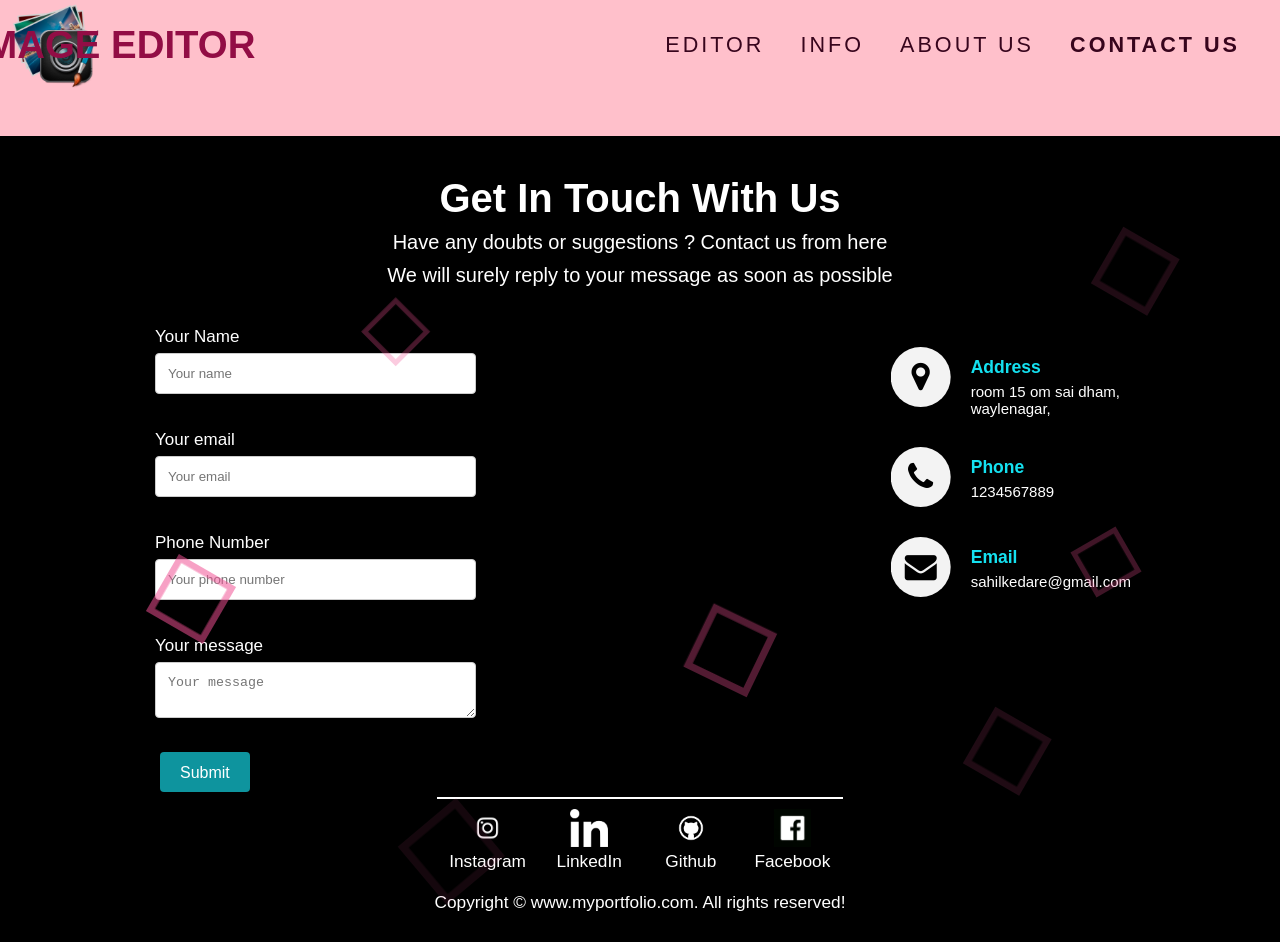
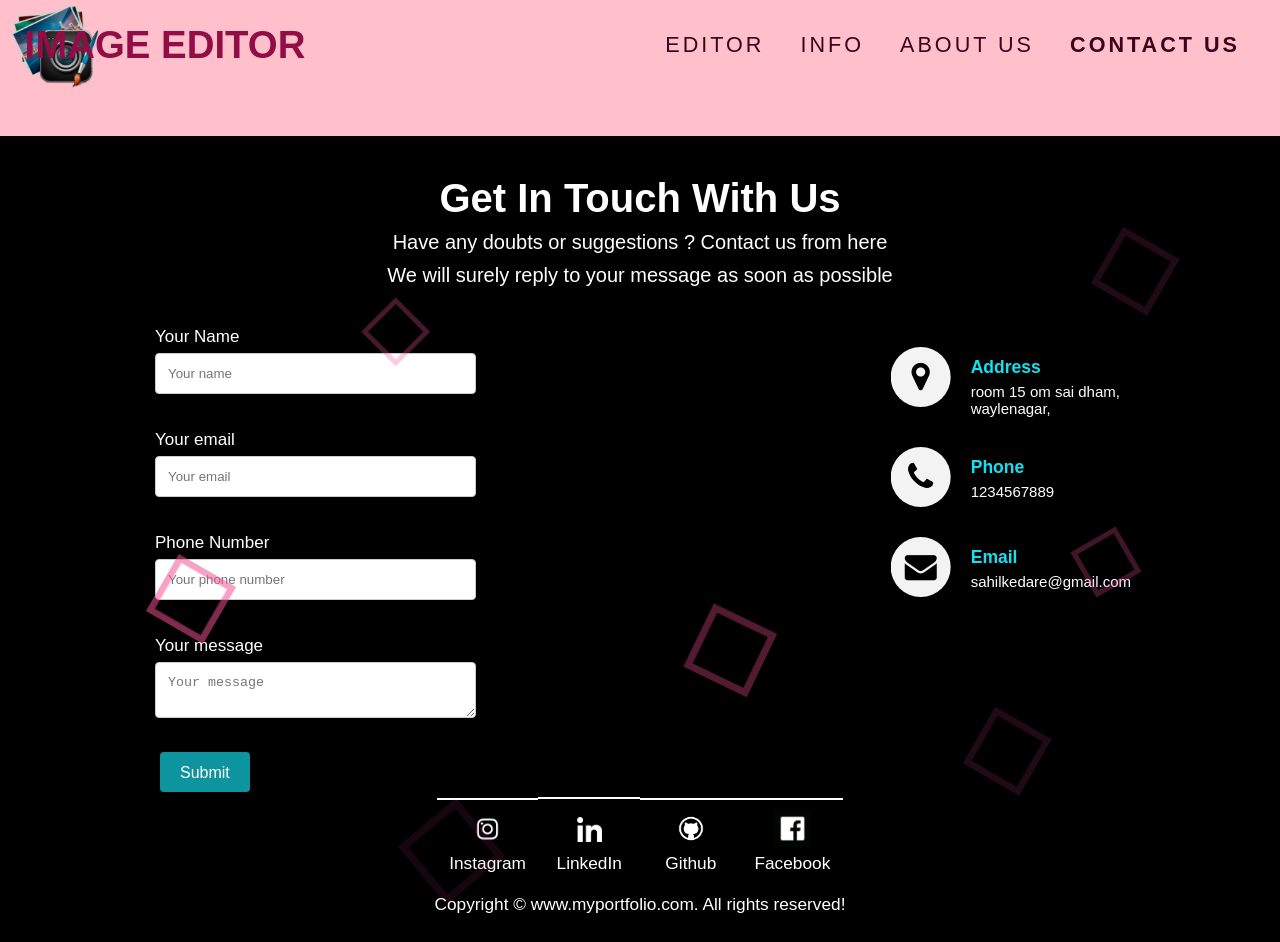
Before and after one commit to atharvapatil123/Image-Editor-Website, a plain HTML site: page contact.html in a window 1280 px wide. Drawn offline with Linux system fonts and the light colour scheme.

Commit message:
Finally, minor changes donegit add --a!

```diff
--- a/contact.css
+++ b/contact.css
@@ -180,6 +180,14 @@ input[type="submit"]{
     width: 37%;
     padding-bottom: 1px;
   }
+  #linkedin{
+      width: 25%;
+      padding-bottom: 7px;
+      margin-top: 18px;
+  }
+  #lin{
+      padding-top: 1px;
+  }
   .contact li{
       width: 8%;
   }
--- a/contact.html
+++ b/contact.html
@@ -9,8 +9,8 @@
      integrity="sha384-wvfXpqpZZVQGK6TAh5PVlGOfQNHSoD2xbE+QkPxCAFlNEevoEH3Sl0sibVcOQVnN" crossorigin="anonymous">
     <link rel="stylesheet" href="main.css">
     <link rel="stylesheet" href="contact.css">
-    <link rel="stylesheet" href="footer.html">
-    <link rel="stylesheet" href="footer.css">
+    <!-- <link rel="stylesheet" href="footer.html"> -->
+    <!-- <link rel="stylesheet" href="footer.css"> -->
 </head>
 <!-- style="background-color: aliceblue;" -->
 <body >
@@ -125,7 +125,7 @@
             </ul>
             <ul class=contact>
                 <li><a href="">Instagram</a></li>
-                <li><a href="">LinkedIn</a></li>
+                <li id="lin"><a  href="">LinkedIn</a></li>
                 <li><a href="">Github</a></li>
                 <li><a href="">Facebook</a></li>
             </ul>
--- a/main.css
+++ b/main.css
@@ -10,13 +10,8 @@ html{
 }
 body{
 	/* background: url(//pub-static.haozhaopian.net/static/web/site/aboutus/images/header47c3419….jpg) no-repeat center;     */
-	background: black;
-		position: absolute;
-	width: 100%;
-	height: 100%;
-	overflow: hidden;
+
 }
-
 a{
 	text-decoration: none;
 	color: rgb(56, 5, 29);
@@ -61,7 +56,7 @@ nav{
     animation: slideIn .750s forwards;
 	color: rgb(146, 13, 69);
     margin-right: 200px;
-	left:-150px;
+	left: -100px;
 }
 
 .brand span{
@@ -154,7 +149,11 @@ nav ul li a:hover::after{
 }
 
 .wrapper{
-
+	background: black;
+	position: absolute;
+	width: 100%;
+	height: 100%;
+	overflow: hidden;
 	/* linear-gradient(90deg, rgba(2,0,.6,1) 0%, rgb(148, 6, 30) 3%,  pink 100% ); */
 }
 
```
Also changed, not shown: aboutus.html (+1 -1 lines), main.html (+3 -3 lines).
